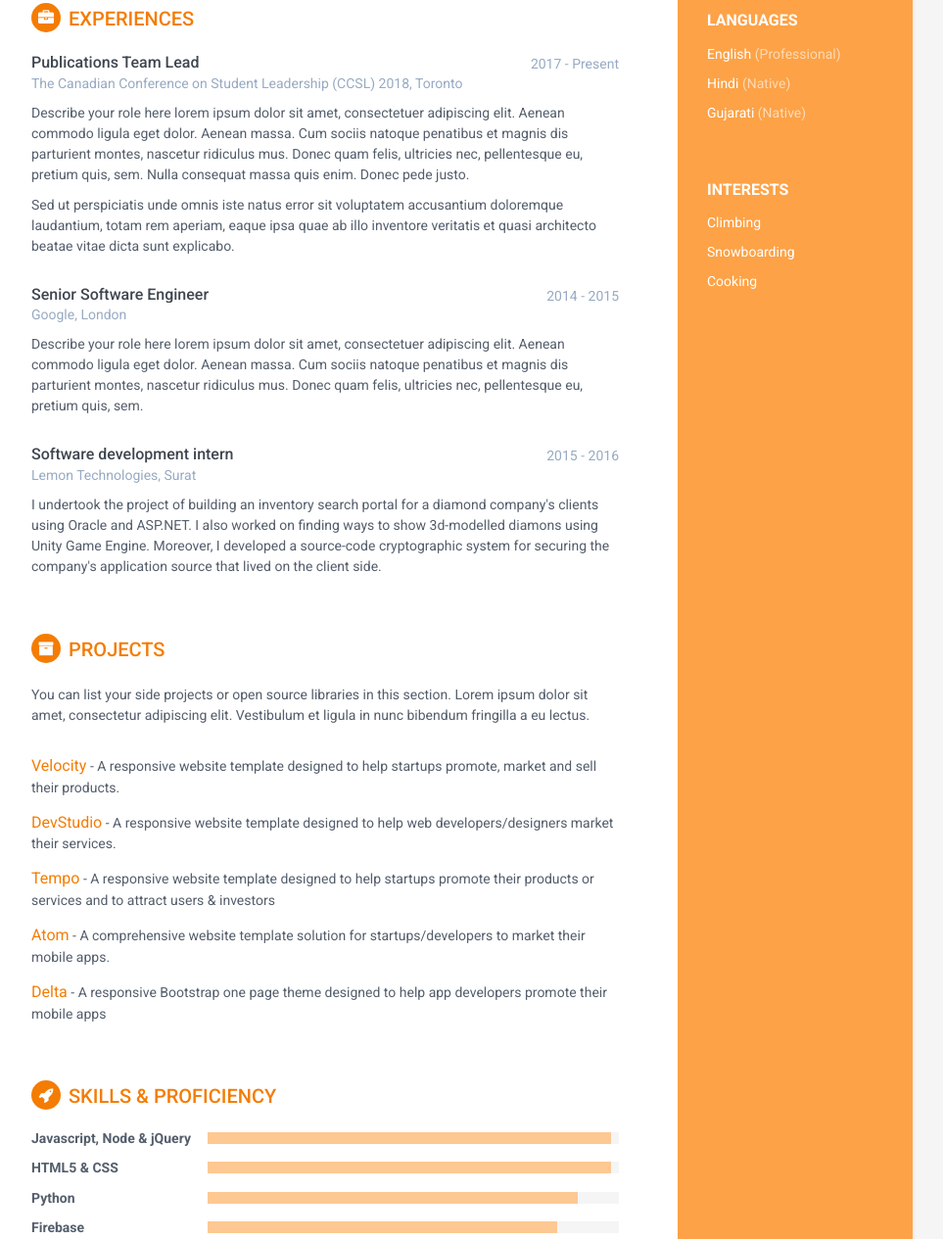
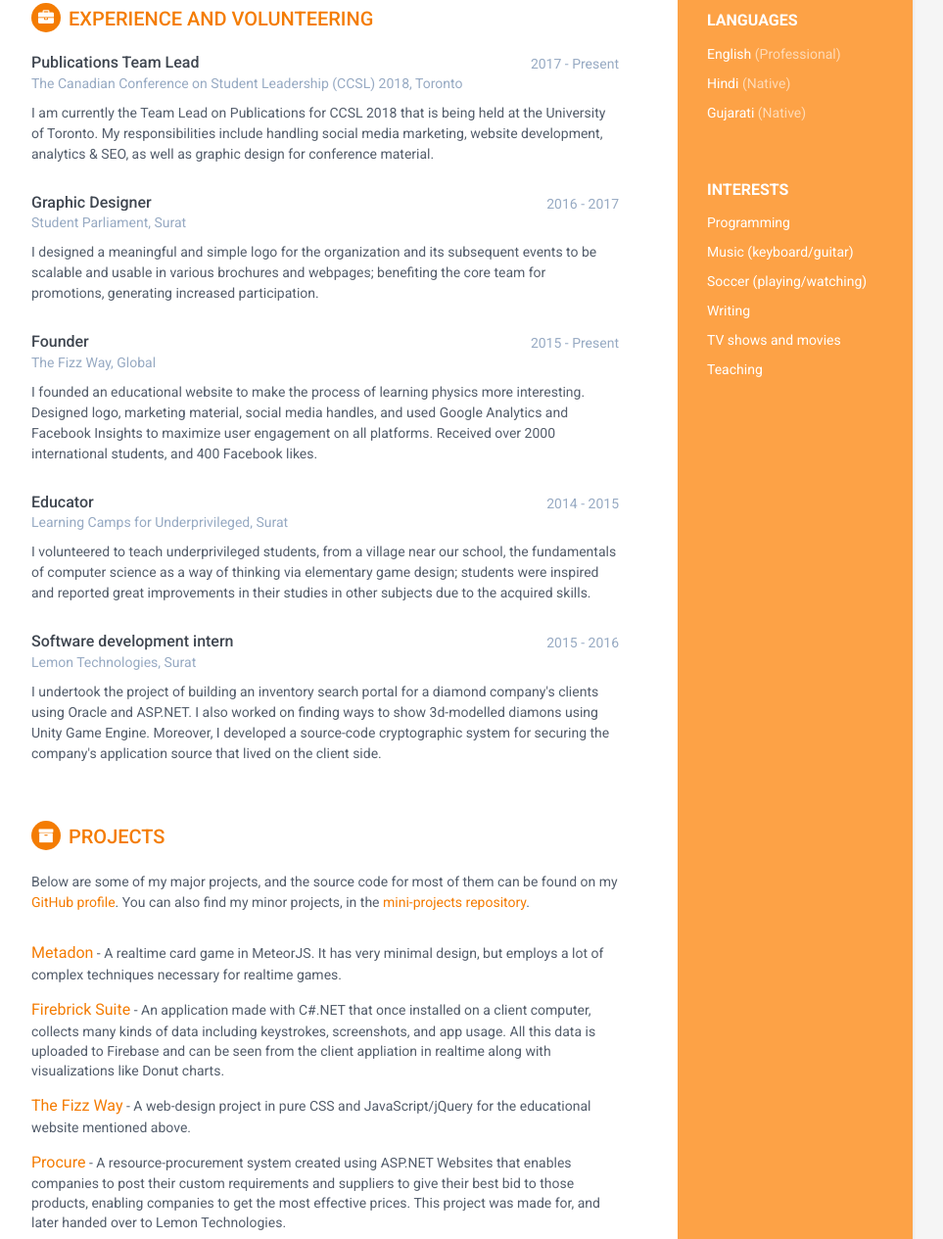
Before and after one commit to vinitjogani/vinitjogani.github.io, a plain HTML site: page index.html in a window 1280 px wide. Shown: the part 615-1880 px from the top of the page at 98% size, without its empty margins (188-1151 px from the left). Drawn offline with Linux system fonts and the light colour scheme.

Commit message:
Website updates

```diff
--- a/index.html
+++ b/index.html
@@ -66,9 +66,12 @@
             <div class="interests-container container-block">
                 <h2 class="container-block-title">Interests</h2>
                 <ul class="list-unstyled interests-list">
-                    <li>Climbing</li>
-                    <li>Snowboarding</li>
-                    <li>Cooking</li>
+                    <li>Programming</li>
+                    <li>Music (keyboard/guitar)</li>
+                    <li>Soccer (playing/watching)</li>
+                    <li>Writing</li>
+                    <li>TV shows and movies</li>
+                    <li>Teaching</li>
                 </ul>
             </div><!--//interests-->
 
@@ -98,7 +101,7 @@
             </section><!--//section-->
 
             <section class="section experiences-section">
-                <h2 class="section-title"><i class="fa fa-briefcase"></i>Experiences</h2>
+                <h2 class="section-title"><i class="fa fa-briefcase"></i>Experience and volunteering</h2>
 
                 <div class="item">
                     <div class="meta">
@@ -109,21 +112,58 @@
                         <div class="company">The Canadian Conference on Student Leadership (CCSL) 2018, Toronto</div>
                     </div><!--//meta-->
                     <div class="details">
-                        <p>Describe your role here lorem ipsum dolor sit amet, consectetuer adipiscing elit. Aenean commodo ligula eget dolor. Aenean massa. Cum sociis natoque penatibus et magnis dis parturient montes, nascetur ridiculus mus. Donec quam felis, ultricies nec, pellentesque eu, pretium quis, sem. Nulla consequat massa quis enim. Donec pede justo.</p>
-                        <p>Sed ut perspiciatis unde omnis iste natus error sit voluptatem accusantium doloremque laudantium, totam rem aperiam, eaque ipsa quae ab illo inventore veritatis et quasi architecto beatae vitae dicta sunt explicabo. </p>
+                        <p>I am currently the Team Lead on Publications for CCSL 2018 that is being held at the University of Toronto. My responsibilities
+                        include handling social media marketing, website development, analytics & SEO, as well as graphic design
+                      for conference material.</p>
                     </div><!--//details-->
                 </div><!--//item-->
 
                 <div class="item">
                     <div class="meta">
                         <div class="upper-row">
-                            <h3 class="job-title">Senior Software Engineer</h3>
+                            <h3 class="job-title">Graphic Designer</h3>
+                            <div class="time">2016 - 2017</div>
+                        </div><!--//upper-row-->
+                        <div class="company">Student Parliament, Surat</div>
+                    </div><!--//meta-->
+                    <div class="details">
+                        <p>I designed a meaningful and simple logo for the organization and its subsequent events to be
+                        scalable and usable in various brochures and webpages; benefiting the core team for promotions,
+                        generating increased participation.  </p>
+
+                    </div><!--//details-->
+                </div><!--//item-->
+
+                <div class="item">
+                    <div class="meta">
+                        <div class="upper-row">
+                            <h3 class="job-title">Founder</h3>
+                            <div class="time">2015 - Present</div>
+                        </div><!--//upper-row-->
+                        <div class="company">The Fizz Way, Global</div>
+                    </div><!--//meta-->
+                    <div class="details">
+                        <p>I founded an educational website to make the process of learning physics more interesting.
+                          Designed logo, marketing material, social media handles, and used Google Analytics and Facebook
+                          Insights to maximize user engagement on all platforms. Received over 2000 international students,
+                          and 400 Facebook likes. </p>
+
+                    </div><!--//details-->
+                </div><!--//item-->
+
+                <div class="item">
+                    <div class="meta">
+                        <div class="upper-row">
+                            <h3 class="job-title">Educator</h3>
                             <div class="time">2014 - 2015</div>
                         </div><!--//upper-row-->
-                        <div class="company">Google, London</div>
+                        <div class="company">Learning Camps for Underprivileged, Surat</div>
                     </div><!--//meta-->
                     <div class="details">
-                        <p>Describe your role here lorem ipsum dolor sit amet, consectetuer adipiscing elit. Aenean commodo ligula eget dolor. Aenean massa. Cum sociis natoque penatibus et magnis dis parturient montes, nascetur ridiculus mus. Donec quam felis, ultricies nec, pellentesque eu, pretium quis, sem.</p>
+                        <p>I volunteered to teach underprivileged students, from a village near our school, the fundamentals of computer
+                          science as a way of thinking via elementary game design; students were inspired and reported great improvements in
+                        their studies in other subjects due to the acquired skills.
+                        </p>
 
                     </div><!--//details-->
                 </div><!--//item-->
@@ -148,24 +188,29 @@
             <section class="section projects-section">
                 <h2 class="section-title"><i class="fa fa-archive"></i>Projects</h2>
                 <div class="intro">
-                    <p>You can list your side projects or open source libraries in this section. Lorem ipsum dolor sit amet, consectetur adipiscing elit. Vestibulum et ligula in nunc bibendum fringilla a eu lectus.</p>
+                    <p>Below are some of my major projects, and the source code for most of them can be found on my
+                      <a href="http://github.com/vinitjogani">GitHub profile</a>. You can also find my minor projects, in the
+                      <a href="http://github.com/vinitjogani/mini-projects">mini-projects repository</a>.</p>
                 </div><!--//intro-->
                 <div class="item">
-                    <span class="project-title"><a href="#hook">Velocity</a></span> - <span class="project-tagline">A responsive website template designed to help startups promote, market and sell their products.</span>
+                    <span class="project-title"><a href="http://metadon.herokuapp.com">Metadon</a></span> - <span class="project-tagline">A realtime card game in MeteorJS. It has very minimal design, but employs a lot of complex techniques necessary for realtime games.</span>
 
                 </div><!--//item-->
                 <div class="item">
-                    <span class="project-title"><a href="http://themes.3rdwavemedia.com/website-templates/responsive-bootstrap-theme-web-development-agencies-devstudio/" target="_blank">DevStudio</a></span> -
-                    <span class="project-tagline">A responsive website template designed to help web developers/designers market their services. </span>
+                    <span class="project-title"><a href="#" target="_blank">Firebrick Suite</a></span> -
+                    <span class="project-tagline">An application made with C#.NET that once installed on a client computer, collects many kinds of data including keystrokes, screenshots, and app usage. All this data is
+                    uploaded to Firebase and can be seen from the client appliation in realtime along with visualizations like Donut charts. </span>
                 </div><!--//item-->
                 <div class="item">
-                    <span class="project-title"><a href="http://themes.3rdwavemedia.com/website-templates/responsive-bootstrap-theme-for-startups-tempo/" target="_blank">Tempo</a></span> - <span class="project-tagline">A responsive website template designed to help startups promote their products or services and to attract users &amp; investors</span>
+                    <span class="project-title"><a href="http://thefizzway.github.io" target="_blank">The Fizz Way</a></span> -
+                    <span class="project-tagline">A web-design project in pure CSS and JavaScript/jQuery for the educational website mentioned above.</span>
                 </div><!--//item-->
                 <div class="item">
-                    <span class="project-title"><a href="hhttp://themes.3rdwavemedia.com/website-templates/responsive-bootstrap-theme-mobile-apps-atom/" target="_blank">Atom</a></span> - <span class="project-tagline">A comprehensive website template solution for startups/developers to market their mobile apps. </span>
-                </div><!--//item-->
-                <div class="item">
-                    <span class="project-title"><a href="http://themes.3rdwavemedia.com/website-templates/responsive-bootstrap-theme-for-mobile-apps-delta/" target="_blank">Delta</a></span> - <span class="project-tagline">A responsive Bootstrap one page theme designed to help app developers promote their mobile apps</span>
+                    <span class="project-title"><a href="http://my-procure.com" target="_blank">Procure</a></span> -
+                    <span class="project-tagline">A resource-procurement system created using ASP.NET Websites that enables
+                      companies to post their custom requirements and suppliers to give their best bid to those products,
+                      enabling companies to get the most effective prices. This project was made for, and later handed over to
+                      Lemon Technologies.</span>
                 </div><!--//item-->
             </section><!--//section-->
 
@@ -206,9 +251,25 @@
                     </div><!--//item-->
 
                     <div class="item">
+                        <h3 class="level-title">Meteor</h3>
+                        <div class="level-bar">
+                            <div class="level-bar-inner" data-level="85%">
+                            </div>
+                        </div><!--//level-bar-->
+                    </div><!--//item-->
+
+                    <div class="item">
                         <h3 class="level-title">C#.NET</h3>
                         <div class="level-bar">
                             <div class="level-bar-inner" data-level="80%">
+                            </div>
+                        </div><!--//level-bar-->
+                    </div><!--//item-->
+
+                    <div class="item">
+                        <h3 class="level-title">SQL</h3>
+                        <div class="level-bar">
+                            <div class="level-bar-inner" data-level="75%">
                             </div>
                         </div><!--//level-bar-->
                     </div><!--//item-->
```
Also changed, not shown: favicon.png (added).
